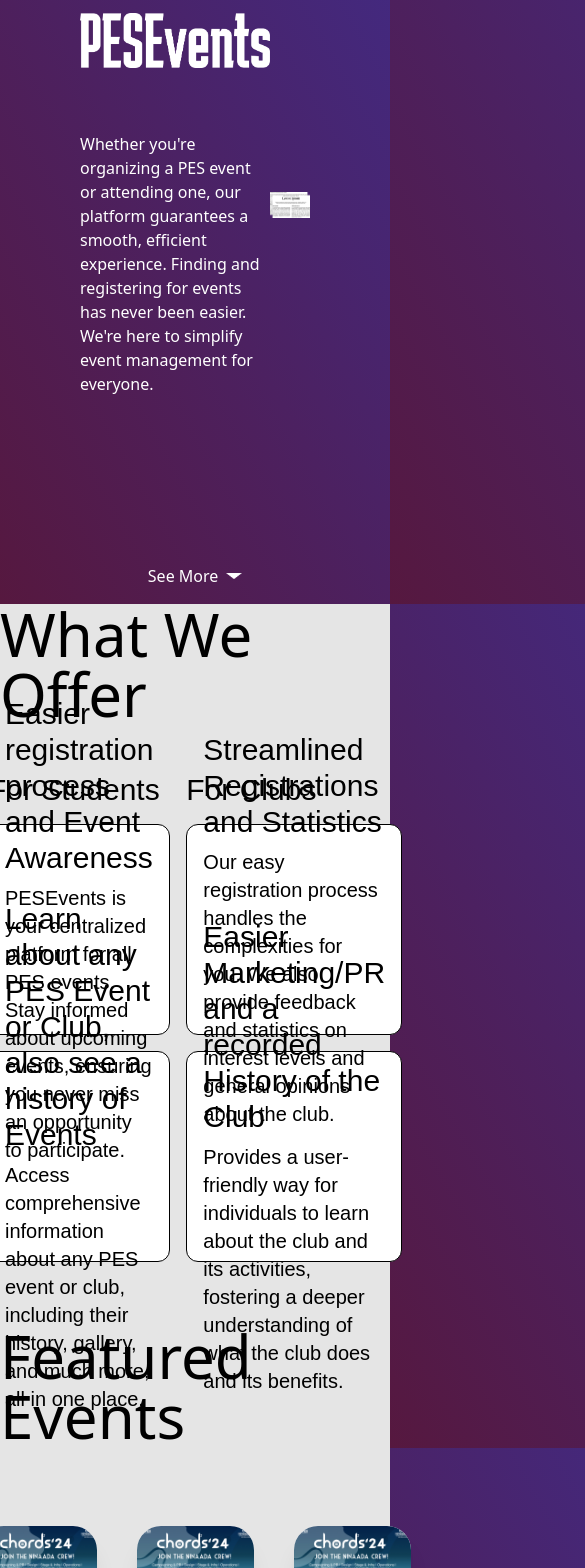
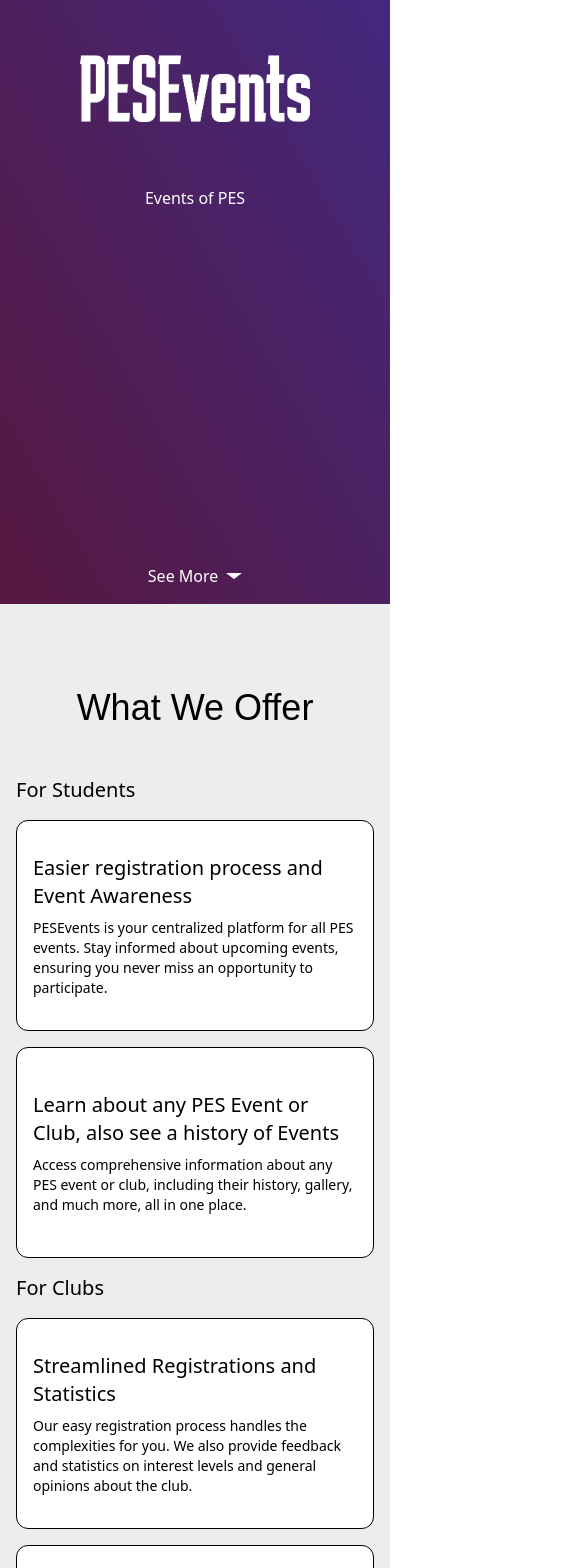
Before and after one commit to Vishnu6977/PESEvents, a React (Vite) app in the folder frontend/: page / in a window 390 px wide. Shown: the part 240-1808 px from the top of the page, 585 px wide, since content can reach past the window. Built offline with nearby package versions, Linux system fonts and the light colour scheme; a web font is replaced by a local one.

Commit message:
responsive

```diff
--- /dev/null
+++ b/frontend/src/components/EventCard.jsx
@@ -0,0 +1,18 @@
+import React from 'react'
+
+const EventCard = ({image, title, description}) => {
+    return (
+      <div className=' rounded-3xl min-h-[35vw] low:w-[35vh] lg:w-[30vw] flex flex-col bg-white shadow-xl overflow-hidden font-thin'>
+        <img src={image} alt='event' className='low:h-[20vh] lg:h-[15vw]' />
+        <div className='p-6'>
+          <h2 className='low:text-2xl lg:text-4xl'>{title}</h2>
+          <p className='low:text-lg lg:text-2xl pt-4'>{description}</p>
+        </div>
+        <div className='flex items-center justify-center mt-8 mb-4'>
+          <button className='btn-clr rounded-xl low:w-[30vh] lg:w-[25vw] py-2 text-white font-sans shadow-2xl hover:border border-black'>Learn More</button>
+        </div>
+      </div>
+    )
+  }
+
+export default EventCard
--- a/frontend/src/components/Footer.jsx
+++ b/frontend/src/components/Footer.jsx
@@ -2,14 +2,14 @@ import React from 'react'
 
 const Footer = () => {
   return (
-    <div className='h-[40vh] footerbg flex flex-row justify-between items-center text-white p-16'>
+    <div className='low:h-full lg:h-[40vh] footerbg flex low:flex-col lg:flex-row justify-between items-center text-white p-16'>
         <div>
-            <img src='logo.png' className='lg:h-16 xl:h-24 mb-16'/>
-            <p>© PESEvents all rights reserved</p>
+            <img src='logo.png' className='low:h-16 xl:h-24 low:mb-4 lg:mb-16'/>
+            <p className='low:text-lg max-lg:hidden'>© PESEvents all rights reserved</p>
         </div>
         <div>
-            <h2 className='lg:text-2xl xl:text-3xl'>Quick Links</h2>
-            <div className='flex flex-row gap-10 lg:text-lg xl:text-xl pt-4 cursor:pointer'>
+            <h2 className='low:hidden lg:flex lg:text-2xl xl:text-3xl'>Quick Links</h2>
+            <div className='low:hidden lg:flex flex-row gap-10 lg:text-lg xl:text-xl pt-4 cursor:pointer'>
                 <p className='cursor-pointer'>Home</p>
                 <p className='cursor-pointer'>Events</p>
                 <p className='cursor-pointer'>Clubs</p>
@@ -17,20 +17,21 @@ const Footer = () => {
                 <p className='cursor-pointer'>Log In</p>
                 <p className='cursor-pointer'>Sign Up</p>
             </div>
-            <h2 className='lg:text-2xl xl:text-3xl pt-10'>Contact Us</h2>
-            <div className='flex flex-row gap-10 lg:text-l xl:text-xl pt-4'>
+            <h2 className='low:text-2xl xl:text-3xl pt-10 max-lg:text-center '>Contact Us</h2>
+            <div className='text-center flex low:flex-col lg:flex-row low:gap-4 lg:gap-10 lg:text-l xl:text-xl pt-4 low:pb-12 lg:pb-0'>
                 <p>pesevents@gmail.com</p>
                 <p>+91 9632109324</p>
                 <p>+91 9632109324</p>
             </div>
         </div>
-        <div className='flex flex-col items-center justify-center gap-4'>
-            <img src='Github.png' alt='Github' className='lg:h-8 xl:h-11 cursor-pointer'/>
-            <img src='LinkedIn.png' alt='LinkedIn' className='lg:h-6 xl:h-7 cursor-pointer'/>
-            <img src='Instagram.png' alt='Instagram' className='lg:h-6 xl:h-8 cursor-pointer'/>
-            <img src='Twitter.png' alt='Twitter' className='lg:h-6 xl:h-8 cursor-pointer' />
-            <img src='Discord.png' alt='Discord' className='lg:h-6 xl:h-8 cursor-pointer' />
+        <div className='flex low:flex-row lg:flex-col items-center justify-center gap-4'>
+            <img src='Github.png' alt='Github' className='low:h-8 xl:h-11 cursor-pointer'/>
+            <img src='LinkedIn.png' alt='LinkedIn' className='low:h-6 xl:h-7 cursor-pointer rounded'/>
+            <img src='Instagram.png' alt='Instagram' className='low:h-6 xl:h-8 cursor-pointer'/>
+            <img src='Twitter.png' alt='Twitter' className='low:h-6 xl:h-8 cursor-pointer' />
+            <img src='Discord.png' alt='Discord' className='low:h-6 xl:h-8 cursor-pointer' />
         </div>
+        <p className='low:text-sm lg:hidden pt-10 text-center'>© PESEvents all rights reserved</p>
     </div>
   )
 }
--- a/frontend/src/components/Home.jsx
+++ b/frontend/src/components/Home.jsx
@@ -31,7 +31,7 @@ const Home = () => {
     <>
       <div className='h-screen'>
         <nav
-          className={`sm:hidden lg:flex z-10 fixed top-0 left-0 w-full flex flex-row items-center justify-between px-20 py-6 transition-colors duration-300 ease-in-out ${scrolled ? 'bg-black text-white' : 'bg-transparent text-white'
+          className={`low:hidden lg:flex z-10 fixed top-0 left-0 w-full flex flex-row items-center justify-between px-20 py-6 transition-colors duration-300 ease-in-out ${scrolled ? 'bg-black text-white' : 'bg-transparent text-white'
             }`}
         >
           {scrolled ? <img src='logo.png' className='h-10' alt='Logo' /> : <><h1></h1></>}
@@ -60,14 +60,17 @@ const Home = () => {
 
 
 
-        <div className='flex flex-row items-center sm:justify-center lg:justify-between mx-20 pt-[30vh]'>
+        <div className='flex flex-row items-center low:justify-center lg:justify-between mx-20 low:pt-[35vh] lg:pt-[30vh]'>
           <div className='text-white font-thin lg:text-lg xl:text-xl max-w-[70vh]'>
             <img src='logo.png' className='lg:h-32 xl:h-40 mb-16' alt='logo' />
-            <p className='sm:text-center lg:text-left'>
-              Whether you're organizing a PES event or attending one, our platform guarantees a smooth, efficient experience. Finding and registering for events has never been easier. We're here to simplify event management for everyone.
+            <p className='low:hidden lg:flex text-left'>
+              Whether you're organizing a PES event or attending one, our platform guarantees a lowooth, efficient experience. Finding and registering for events has never been easier. We're here to simplify event management for everyone.
+            </p>
+            <p className=' lg:hidden text-center'>
+              Events of PES
             </p>
           </div>
-          <div className='sm:hidden lg:flex'>
+          <div className='low:hidden lg:flex'>
             <img src='lorem.png' alt='image' className='lg:w-[55vh] xl:w-[70vh]' />
           </div>
         </div>
--- a/frontend/src/components/HomeUnder.jsx
+++ b/frontend/src/components/HomeUnder.jsx
@@ -1,21 +1,7 @@
 import React from 'react'
 import Footer from './Footer'
 import './home.css'
-
-const EventCard = ({image, title, description}) => {
-  return (
-    <div className=' rounded-3xl min-h-[35vw] w-[30vw] flex flex-col bg-white shadow-xl overflow-hidden font-marv'>
-      <img src={image} alt='event' className='h-[15vw]' />
-      <div className='p-6'>
-        <h2 className='text-4xl'>{title}</h2>
-        <p className='text-2xl pt-4'>{description}</p>
-      </div>
-      <div className='flex items-center justify-center mt-8 mb-4'>
-        <button className='btn-clr rounded-xl w-[25vw] py-2 text-white font-sans shadow-2xl hover:border border-black'>Learn More</button>
-      </div>
-    </div>
-  )
-}
+import EventCard from './EventCard'
 
 const HomeUnder = () => {
 
@@ -39,31 +25,31 @@ const HomeUnder = () => {
   ]
 
   return (
-    <div className='bg-[#E5E5E5] h-full'>
+    <div className='bg-[#ededed] h-full'>
 
-      <div className='flex flex-col items-center lg:pt-[19vh] xl:pt-[17vh] pb-16'>
-        <h1 className='font-kara text-6xl pb-12'>What We Offer</h1>
-        <div className='flex flex-row items-start justify-between gap-4 font-marv text-3xl'>
+      <div className='flex flex-col items-center low:pt-[10vh] lg:pt-[19vh] xl:pt-[17vh] pb-16'>
+        <h1 className='font-marv low:text-4xl lg:text-6xl pb-12'>What We Offer</h1>
+        <div className='flex low:flex-col lg:flex-row items-start justify-between gap-4 font-thin low:text-xl lg:text-2xl low:mx-4 lg:mx-0'>
           <div className='max-w-[70vh]'>
             <h2>For Students</h2>
             <div className='border border-black rounded-xl px-4 py-4 mt-4 h-[25vh] flex flex-col justify-center bg-white'>
               <p className='pb-2'>Easier registration process and Event Awareness</p>
-              <p className='text-xl'>PESEvents is your centralized platform for all PES events. Stay informed about upcoming events, ensuring you never miss an opportunity to participate.</p>
+              <p className='low:text-sm lg:text-lg'>PESEvents is your centralized platform for all PES events. Stay informed about upcoming events, ensuring you never miss an opportunity to participate.</p>
             </div>
             <div className='border border-black rounded-xl px-4 py-4 mt-4 h-[25vh] flex flex-col justify-center bg-white'>
               <p className='pb-2'>Learn about any PES Event or Club, also see a history of Events</p>
-              <p className='text-xl'>Access comprehensive information about any PES event or club, including their history, gallery, and much more, all in one place.</p>
+              <p className='low:text-sm lg:text-lg'>Access comprehensive information about any PES event or club, including their history, gallery, and much more, all in one place.</p>
             </div>
           </div>
           <div className='max-w-[70vh]'>
           <h2>For Clubs</h2>
             <div className='border border-black rounded-xl px-4 py-4 mt-4 h-[25vh] flex flex-col justify-center bg-white'>
               <p className='pb-2'>Streamlined Registrations and Statistics</p>
-              <p className='text-xl'>Our easy registration process handles the complexities for you. We also provide feedback and statistics on interest levels and general opinions about the club.</p>
+              <p className='low:text-sm lg:text-lg'>Our easy registration process handles the complexities for you. We also provide feedback and statistics on interest levels and general opinions about the club.</p>
             </div>
             <div className='border border-black rounded-xl px-4 py-4 mt-4 h-[25vh] flex flex-col justify-center bg-white'>
               <p className='pb-2'>Easier Marketing/PR and a recorded History of the Club </p>
-              <p className='text-xl'>Provides a user-friendly way for individuals to learn about the club and its activities, fostering a deeper understanding of what the club does and its benefits.</p>
+              <p className='low:text-sm lg:text-lg'>Provides a user-friendly way for individuals to learn about the club and its activities, fostering a deeper understanding of what the club does and its benefits.</p>
             </div>
           </div>
         </div>
@@ -71,8 +57,8 @@ const HomeUnder = () => {
 
 
       <div className='flex flex-col items-center pb-24'>
-        <h1 className='font-kara text-6xl pb-20'>Featured Events</h1>
-        <div className='flex flex-row gap-10'>
+        <h1 className='font-marv low:text-4xl lg:text-6xl pb-20'>Featured Events</h1>
+        <div className='flex low:flex-col lg:flex-row gap-10'>
           {eventData.map((Event, index) => (
             <EventCard key={index} image={Event.image} title={Event.title} description={Event.description} />
           ))}
@@ -80,15 +66,15 @@ const HomeUnder = () => {
       </div>
 
 
-      <div className='flex flex-col items-center justify-center orgteambg h-[60vh] mb-24'>
-          <h1 className='font-lale text-white text-6xl'>Part of an Organising Team?</h1>
+      <div className='flex flex-col items-center justify-center orgteambg h-[60vh] mb-24 p-4 text-center'>
+          <h1 className='font-lale text-white low:text-4xl lg:text-6xl'>Part of an Organising Team?</h1>
           <p className='text-white text-xl font-thin pt-6'>Get your Event/Club onto our site today!</p>
           <button className='btn-clr-2 rounded-xl py-4 px-6 text-white font-sans mt-12 shadow-2xl hover:border'>Get Started</button>
       </div>
 
 
       <div className='flex flex-col items-center pb-24'>
-        <h1 className='font-kara text-6xl pb-20 '>Gallery</h1>
+        <h1 className='font-marv text-6xl pb-20 '>Gallery</h1>
       </div>
 
       <Footer />
```
